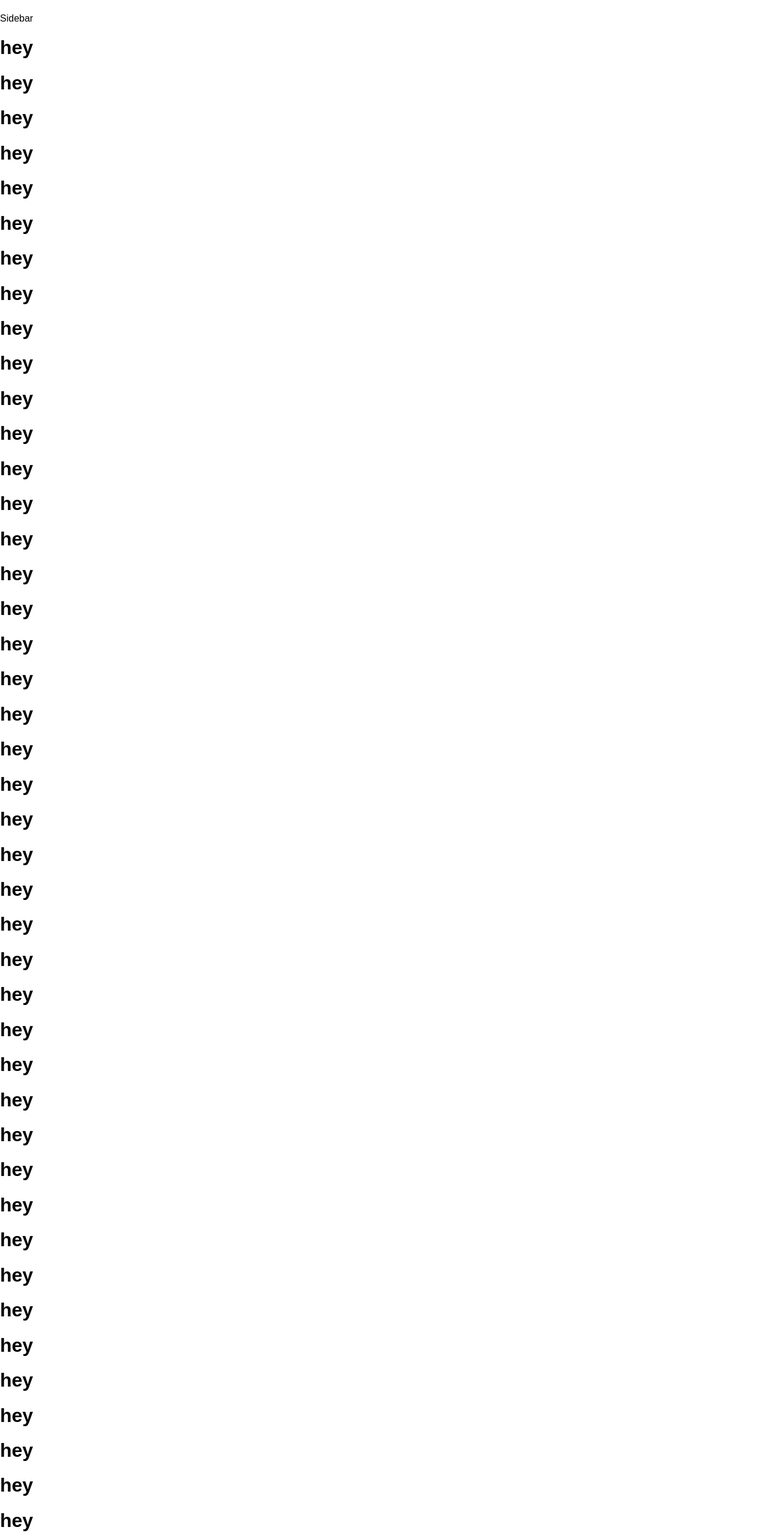
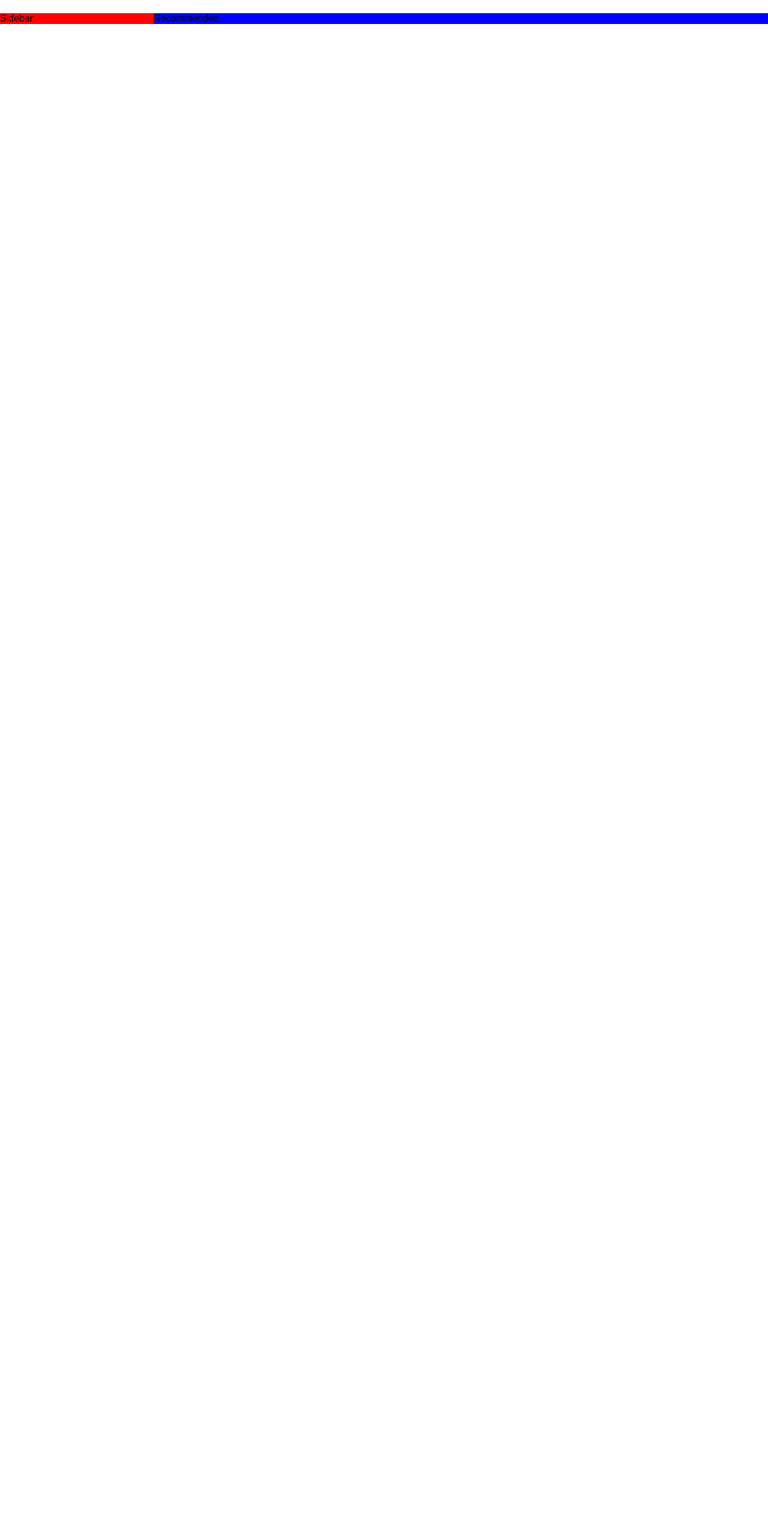
Before and after one commit to chrisdav6/react_youtube_clone, a React (Create React App) app: page / in a window 1280 px wide. Shown: the part 66-2626 px from the top of the page at 60% size. After the commit the page ends 800 px from the top, so only its background shows below. Built offline with nearby package versions, Linux system fonts and the light colour scheme.

Commit message:
Created new components

```diff
--- a/src/components/App.js
+++ b/src/components/App.js
@@ -1,112 +1,16 @@
 import React from 'react';
 import Header from './Header';
 import SideBar from './SideBar';
+import RecommendedVideos from './RecommendedVideos';
 
 const App = () => {
   return (
     <div className='App'>
       <Header />
-      <SideBar />
-      <h1>hey</h1>
-      <h1>hey</h1>
-      <h1>hey</h1>
-      <h1>hey</h1>
-      <h1>hey</h1>
-      <h1>hey</h1>
-      <h1>hey</h1>
-      <h1>hey</h1>
-      <h1>hey</h1>
-      <h1>hey</h1>
-      <h1>hey</h1>
-      <h1>hey</h1>
-      <h1>hey</h1>
-      <h1>hey</h1>
-      <h1>hey</h1>
-      <h1>hey</h1>
-      <h1>hey</h1>
-      <h1>hey</h1>
-      <h1>hey</h1>
-      <h1>hey</h1>
-      <h1>hey</h1>
-      <h1>hey</h1>
-      <h1>hey</h1>
-      <h1>hey</h1>
-      <h1>hey</h1>
-      <h1>hey</h1>
-      <h1>hey</h1>
-      <h1>hey</h1>
-      <h1>hey</h1>
-      <h1>hey</h1>
-      <h1>hey</h1>
-      <h1>hey</h1>
-      <h1>hey</h1>
-      <h1>hey</h1>
-      <h1>hey</h1>
-      <h1>hey</h1>
-      <h1>hey</h1>
-      <h1>hey</h1>
-      <h1>hey</h1>
-      <h1>hey</h1>
-      <h1>hey</h1>
-      <h1>hey</h1>
-      <h1>hey</h1>
-      <h1>hey</h1>
-      <h1>hey</h1>
-      <h1>hey</h1>
-      <h1>hey</h1>
-      <h1>hey</h1>
-      <h1>hey</h1>
-      <h1>hey</h1>
-      <h1>hey</h1>
-      <h1>hey</h1>
-      <h1>hey</h1>
-      <h1>hey</h1>
-      <h1>hey</h1>
-      <h1>hey</h1>
-      <h1>hey</h1>
-      <h1>hey</h1>
-      <h1>hey</h1>
-      <h1>hey</h1>
-      <h1>hey</h1>
-      <h1>hey</h1>
-      <h1>hey</h1>
-      <h1>hey</h1>
-      <h1>hey</h1>
-      <h1>hey</h1>
-      <h1>hey</h1>
-      <h1>hey</h1>
-      <h1>hey</h1>
-      <h1>hey</h1>
-      <h1>hey</h1>
-      <h1>hey</h1>
-      <h1>hey</h1>
-      <h1>hey</h1>
-      <h1>hey</h1>
-      <h1>hey</h1>
-      <h1>hey</h1>
-      <h1>hey</h1>
-      <h1>hey</h1>
-      <h1>hey</h1>
-      <h1>hey</h1>
-      <h1>hey</h1>
-      <h1>hey</h1>
-      <h1>hey</h1>
-      <h1>hey</h1>
-      <h1>hey</h1>
-      <h1>hey</h1>
-      <h1>hey</h1>
-      <h1>hey</h1>
-      <h1>hey</h1>
-      <h1>hey</h1>
-      <h1>hey</h1>
-      <h1>hey</h1>
-      <h1>hey</h1>
-      <h1>hey</h1>
-      <h1>hey</h1>
-      <h1>hey</h1>
-      <h1>hey</h1>
-      <h1>hey</h1>
-      <h1>hey</h1>
+      <div className='contents'>
+        <SideBar />
+        <RecommendedVideos />
+      </div>
     </div>
   );
 };
--- /dev/null
+++ b/src/components/RecommendedVideos.js
@@ -0,0 +1,7 @@
+import React from 'react';
+
+const RecommendedVideos = () => {
+  return <div className='Recommended'>Recommended</div>;
+};
+
+export default RecommendedVideos;
--- a/src/styles/base/_base.scss
+++ b/src/styles/base/_base.scss
@@ -7,3 +7,7 @@ body {
   padding: 0;
   font-family: Arial, Helvetica, sans-serif;
 }
+
+.contents {
+  display: flex;
+}
--- /dev/null
+++ b/src/styles/components/_recommended.scss
@@ -0,0 +1,4 @@
+.Recommended {
+  width: 80%;
+  background: blue;
+}
--- /dev/null
+++ b/src/styles/components/_sidebar.scss
@@ -0,0 +1,4 @@
+.SideBar {
+  width: 20%;
+  background: red;
+}
--- a/src/styles/styles.scss
+++ b/src/styles/styles.scss
@@ -1,2 +1,4 @@
 @import './base/base';
 @import './components/header';
+@import './components/recommended';
+@import './components/sidebar';
```
